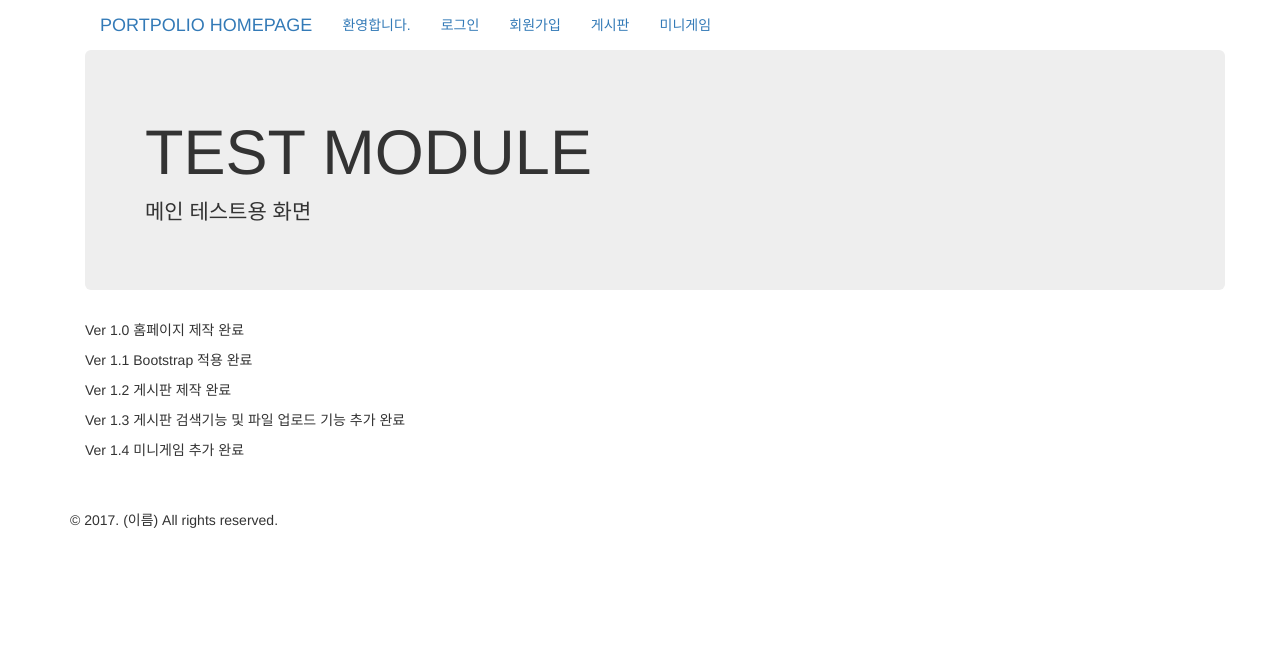
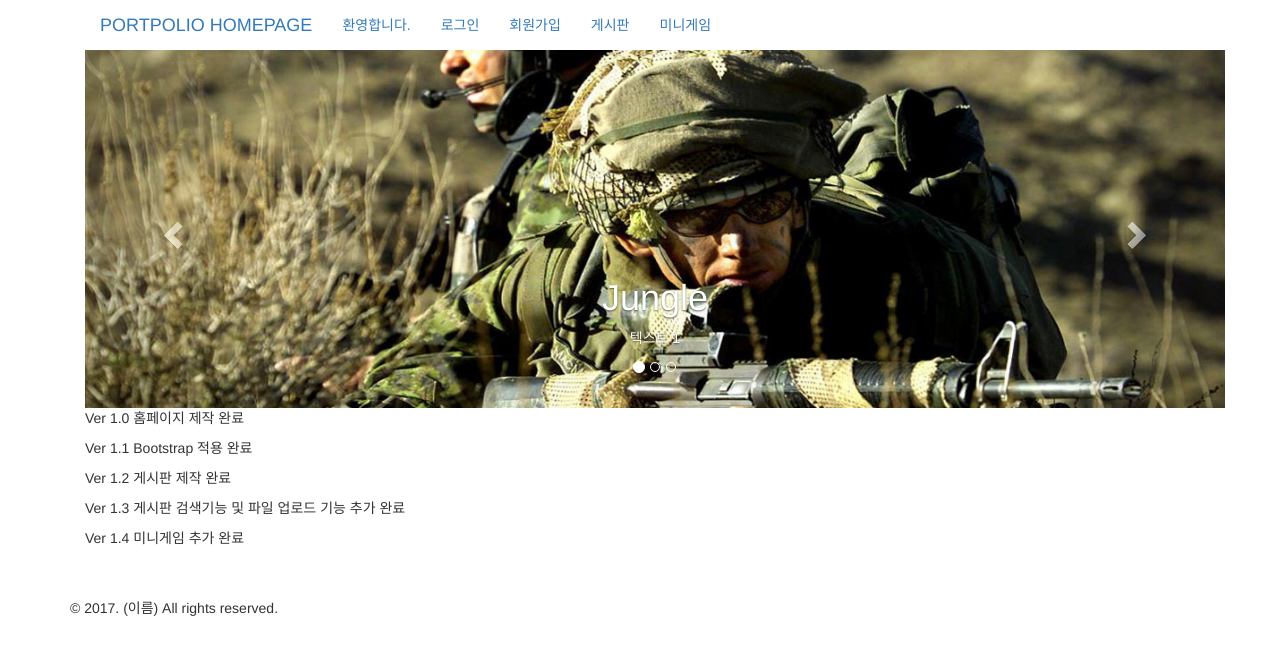
Before and after one commit to oper3017/board, a Django app: page / in a window 1280 px wide. Shown: the top 655 px of the page. Run offline with Django 3.2, Linux system fonts and the light colour scheme; some libraries are stand-ins or nearby versions.

Commit message:
banner added

```diff
--- a/static/css/home.css
+++ b/static/css/home.css
@@ -1,5 +1,5 @@
 h1{
-    color: green;
+    color: white;
 }
 
 ul{
--- a/templates/home.html
+++ b/templates/home.html
@@ -4,10 +4,49 @@
 <!-- {% block sub_style %}<link rel="stylesheet" href="{% static 'css/home.css' %}">{% endblock %}  -->
 {% block extra_style %}{% static "css/home.css" %}{% endblock %}
 {% block content %}
-    <div class="container">
-        <div class="jumbotron">
-            <h1>TEST MODULE</h1>
-            <p>메인 테스트용 화면</p>
+    <div class="container" >
+        <div id="myCarousel" class="carousel slide" data-ride="carousel" >
+
+            <ol class="carousel-indicators">
+                <li data-target="#myCarousel" data-slide-to="0" class="active"></li>
+                <li data-target="#myCarousel" data-slide-to="1"></li>
+                <li data-target="#myCarousel" data-slide-to="2"></li>
+            </ol>
+
+            <div class="carousel-inner">
+                <div class="item active">
+                    <img src="../static/image/wallpaper1.jpg" style="width:100%" alt="First slide">
+                    <div class="container">
+                        <div class="carousel-caption">
+                            <h1 style="color:white">Jungle</h1>
+                            <p>텍스트 1</p>
+                        </div>
+                    </div>
+                </div>
+
+                <div class="item">
+                    <img src="../static/image/wallpaper2.jpg" style="width:100%" data-src="" alt="Second slide">
+                    <div class="container">
+                        <div class="carousel-caption">
+                            <h1 style="color:white">Desert</h1>
+                            <p>텍스트 2</p>
+                        </div>
+                    </div>
+                </div>
+
+                <div class="item">
+                    <img src="../static/image/wallpaper3.jpg" style="width:100%" data-src="" alt="Third slide">
+                    <div class="container">
+                        <div class="carousel-caption">
+                            <h1 style="color:white">Mountain</h1>
+                            <p>텍스트 3</p>
+                        </div>
+                    </div>
+                </div>
+            </div>
+
+            <a class="left carousel-control" href="#myCarousel" data-slide="prev"><span class="glyphicon glyphicon-chevron-left"></span></a>
+            <a class="right carousel-control" href="#myCarousel" data-slide="next"><span class="glyphicon glyphicon-chevron-right"></span></a>
         </div>
         <p>Ver 1.0 홈페이지 제작 완료</p>
         <p>Ver 1.1 Bootstrap 적용 완료</p>
```
Also changed, not shown: static/image/wallpaper1.jpg (added), static/image/wallpaper2.jpg (added), static/image/wallpaper3.jpg (added).
